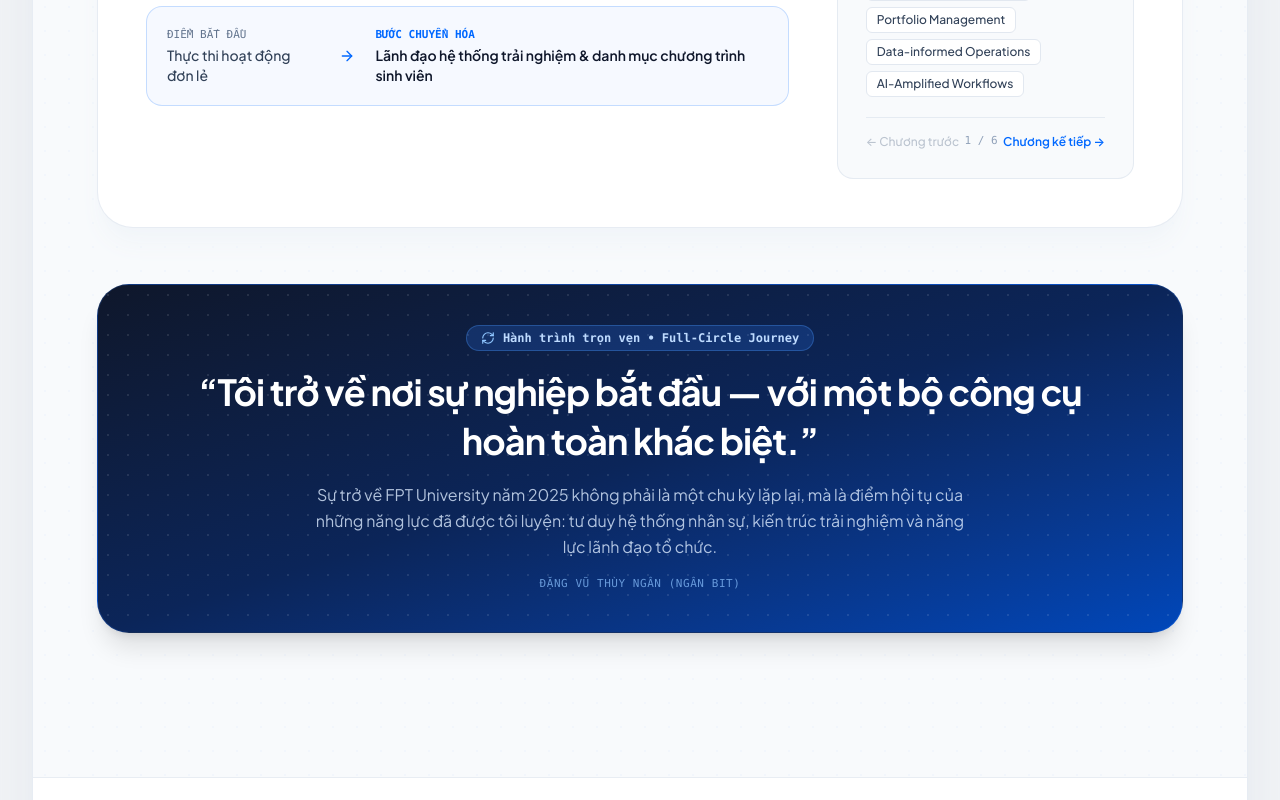
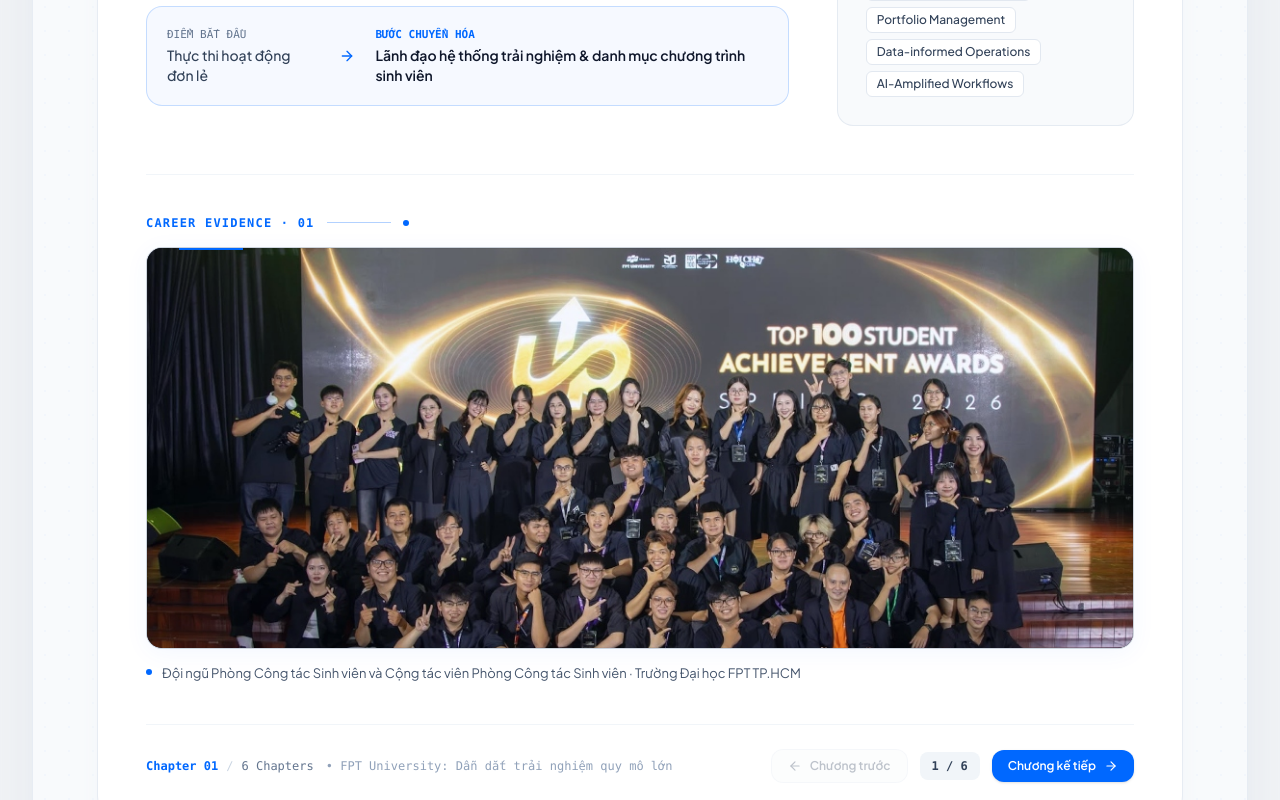
Before and after one commit to nngandang-alt/NganBit-personal-website, a React (Vite) app: page / in a window 1280 px wide. Shown: the part 1880-2680 px from the top of the page. Built offline with nearby package versions, Linux system fonts and the light colour scheme.

Commit message:
feat(story): add reusable visual evidence layout with FPT SRO team photo and bottom navigation

```diff
--- a/src/components/CareerStory.tsx
+++ b/src/components/CareerStory.tsx
@@ -1,7 +1,8 @@
 import React, { useState } from 'react';
 import { CAREER_CHAPTERS, FULL_CIRCLE_QUOTE } from '../data/portfolioData';
 import { Language } from '../types';
-import { Compass, ArrowRight, Lightbulb, ArrowUpRight, CheckCircle2, Sparkles, RefreshCw } from 'lucide-react';
+import { Compass, ArrowRight, ArrowLeft, Lightbulb, ArrowUpRight, CheckCircle2, Sparkles, RefreshCw } from 'lucide-react';
+import { CareerVisualEvidence } from './CareerVisualEvidence';
 
 interface CareerStoryProps {
   lang: Language;
@@ -253,29 +254,51 @@
                 </div>
               </div>
 
-              {/* Chapter navigation buttons */}
-              <div className="flex items-center justify-between pt-4 border-t border-slate-200/80 text-xs">
-                <button
-                  disabled={activeChapterIndex === 0}
-                  onClick={() => setActiveChapterIndex(Math.max(0, activeChapterIndex - 1))}
-                  className="text-slate-500 hover:text-slate-800 disabled:opacity-40 disabled:cursor-not-allowed font-medium cursor-pointer"
-                >
-                  ← {lang === 'vi' ? 'Chương trước' : 'Previous'}
-                </button>
-                <span className="text-slate-400 font-mono text-[11px]">
-                  {activeChapterIndex + 1} / {CAREER_CHAPTERS.length}
-                </span>
-                <button
-                  disabled={activeChapterIndex === CAREER_CHAPTERS.length - 1}
-                  onClick={() => setActiveChapterIndex(Math.min(CAREER_CHAPTERS.length - 1, activeChapterIndex + 1))}
-                  className="text-[#0068FF] hover:text-[#0052CC] disabled:opacity-40 disabled:cursor-not-allowed font-semibold cursor-pointer"
-                >
-                  {lang === 'vi' ? 'Chương kế tiếp' : 'Next Chapter'} →
-                </button>
+            </div>
+
+          </div>
+
+          {/* ============================================================== */}
+          {/* VISUAL EVIDENCE SECTION (Full usable content width) */}
+          {/* ============================================================== */}
+          {activeChapter.visualEvidence && (
+            <CareerVisualEvidence evidence={activeChapter.visualEvidence} lang={lang} />
+          )}
+
+          {/* ============================================================== */}
+          {/* CHAPTER NAVIGATION BAR (Full card width at bottom) */}
+          {/* ============================================================== */}
+          <div className="mt-8 sm:mt-10 pt-6 border-t border-slate-100 flex flex-col sm:flex-row items-center justify-between gap-4">
+            <div className="flex items-center gap-2 text-xs text-slate-500 font-mono">
+              <span className="font-bold text-[#0068FF]">Chapter {activeChapter.number}</span>
+              <span className="text-slate-300">/</span>
+              <span>{CAREER_CHAPTERS.length} Chapters</span>
+              <span className="text-slate-400 hidden md:inline ml-1">• {activeChapter.title[lang]}</span>
+            </div>
+
+            <div className="flex items-center justify-between sm:justify-end gap-3 w-full sm:w-auto">
+              <button
+                disabled={activeChapterIndex === 0}
+                onClick={() => setActiveChapterIndex(Math.max(0, activeChapterIndex - 1))}
+                className="inline-flex items-center gap-2 px-3.5 sm:px-4 py-2 rounded-xl text-xs font-semibold text-slate-600 hover:text-slate-900 bg-slate-50 hover:bg-slate-100 border border-slate-200/80 transition-all disabled:opacity-35 disabled:cursor-not-allowed cursor-pointer"
+              >
+                <ArrowLeft className="w-3.5 h-3.5" />
+                <span>{lang === 'vi' ? 'Chương trước' : 'Previous'}</span>
+              </button>
+
+              <div className="px-3 py-1.5 rounded-lg bg-slate-100 font-mono text-xs font-bold text-slate-700">
+                {activeChapterIndex + 1} / {CAREER_CHAPTERS.length}
               </div>
 
+              <button
+                disabled={activeChapterIndex === CAREER_CHAPTERS.length - 1}
+                onClick={() => setActiveChapterIndex(Math.min(CAREER_CHAPTERS.length - 1, activeChapterIndex + 1))}
+                className="inline-flex items-center gap-2 px-3.5 sm:px-4 py-2 rounded-xl text-xs font-semibold text-white bg-[#0068FF] hover:bg-[#0055D4] shadow-sm transition-all disabled:opacity-35 disabled:cursor-not-allowed cursor-pointer"
+              >
+                <span>{lang === 'vi' ? 'Chương kế tiếp' : 'Next Chapter'}</span>
+                <ArrowRight className="w-3.5 h-3.5" />
+              </button>
             </div>
-
           </div>
 
         </div>
--- /dev/null
+++ b/src/components/CareerVisualEvidence.tsx
@@ -0,0 +1,57 @@
+import React from 'react';
+import { CareerVisualEvidenceData, Language } from '../types';
+
+interface CareerVisualEvidenceProps {
+  evidence: CareerVisualEvidenceData;
+  lang: Language;
+}
+
+export const CareerVisualEvidence: React.FC<CareerVisualEvidenceProps> = ({ evidence, lang }) => {
+  return (
+    <div className="w-full mt-10 sm:mt-12 pt-8 sm:pt-10 border-t border-slate-100">
+      {/* 1. Chapter Identifier / Micro-label (Above image, understated, technical typography) */}
+      <div className="flex items-center gap-3 mb-3.5 sm:mb-4">
+        <span className="text-[11px] sm:text-xs font-mono font-bold tracking-widest text-[#0068FF] uppercase">
+          CAREER EVIDENCE · {evidence.number}
+        </span>
+        <div className="h-px w-10 sm:w-16 bg-[#0068FF]/30" />
+        <span className="w-1.5 h-1.5 rounded-full bg-[#0068FF]" />
+      </div>
+
+      {/* 2. Visual Frame Container */}
+      <div className="relative w-full rounded-2xl overflow-hidden border border-slate-200/90 shadow-[0_4px_24px_rgba(0,104,255,0.05)] bg-slate-900 group">
+        {/* Subtle technical graphic signature: clean 1-detail top accent line */}
+        <div className="absolute top-0 left-6 sm:left-8 w-12 sm:w-16 h-[2px] bg-[#0068FF] z-10" />
+
+        {/* Responsive Image Box (16:6.5 on Desktop, 16:7.5 on Tablet, 4:3 on Mobile) */}
+        <div
+          className={`w-full overflow-hidden ${
+            evidence.aspectRatioClass || 'aspect-[4/3] sm:aspect-[16/7.5] md:aspect-[16/7] lg:aspect-[16/6.5]'
+          }`}
+        >
+          <img
+            src={evidence.src}
+            alt={evidence.alt[lang]}
+            className="w-full h-full object-cover transition-transform duration-700 ease-out group-hover:scale-[1.01]"
+            style={{
+              objectPosition: evidence.objectPosition || 'center 50%',
+            }}
+            loading="lazy"
+          />
+        </div>
+
+        {/* Subtle inner highlight & ultra-soft 4% blue harmonizer tint (never obscure the authentic photo) */}
+        <div className="absolute inset-0 ring-1 ring-inset ring-black/5 pointer-events-none" />
+        <div className="absolute inset-0 bg-[#0068FF]/[0.03] pointer-events-none" />
+      </div>
+
+      {/* 3. Caption directly below the frame (not an overlay, subtle gray with blue dot) */}
+      <div className="mt-3 sm:mt-3.5 flex items-start gap-2.5 text-xs sm:text-[13px] text-slate-500 font-normal leading-relaxed">
+        <span className="w-1.5 h-1.5 rounded-full bg-[#0068FF] shrink-0 mt-1.5" />
+        <p className="m-0 text-slate-600">
+          {evidence.caption[lang]}
+        </p>
+      </div>
+    </div>
+  );
+};
--- a/src/data/portfolioData.ts
+++ b/src/data/portfolioData.ts
@@ -10,6 +10,7 @@
   SelectedWorkItem,
   VerifiedStat,
 } from '../types';
+import careerEvidenceFptSro from '../assets/career-evidence-fpt-sro.jpg';
 
 export const PERSONAL_INFO = {
   fullName: 'ĐẶNG VŨ THÙY NGÂN',
@@ -69,8 +70,8 @@
 
 export const CAREER_CHAPTERS: CareerChapter[] = [
   {
-    id: 'ch-06',
-    number: '06',
+    id: 'ch-01',
+    number: '01',
     period: 'Apr 2025 — Present',
     isCurrent: true,
     title: {
@@ -102,10 +103,23 @@
       'AI-Amplified Workflows',
     ],
     contextHighlight: { vi: 'Chức danh: Head of Student Relations Office (Apr 2025 — Present)', en: 'Official Title: Head of Student Relations Office (Apr 2025 — Present)' },
+    visualEvidence: {
+      number: '01',
+      src: careerEvidenceFptSro,
+      alt: {
+        vi: 'Đội ngũ Phòng Công tác Sinh viên và Cộng tác viên Phòng Công tác Sinh viên · Trường Đại học FPT TP.HCM',
+        en: 'Student Relations Office team and Student Relations collaborators · FPT University HCMC',
+      },
+      caption: {
+        vi: 'Đội ngũ Phòng Công tác Sinh viên và Cộng tác viên Phòng Công tác Sinh viên · Trường Đại học FPT TP.HCM',
+        en: 'Student Relations Office team and Student Relations collaborators · FPT University HCMC',
+      },
+      objectPosition: 'center 50%',
+    },
   },
   {
-    id: 'ch-05',
-    number: '05',
+    id: 'ch-02',
+    number: '02',
     period: 'Jul 2024 — Mar 2025',
     title: {
       vi: 'transcosmos Vietnam: Vượt trên văn hóa — Kiến tạo hệ thống',
@@ -131,8 +145,8 @@
     contextHighlight: { vi: 'Official Title: Senior Specialist, Organizational Development', en: 'Official Title: Senior Specialist, Organizational Development' },
   },
   {
-    id: 'ch-04',
-    number: '04',
+    id: 'ch-03',
+    number: '03',
     period: '2023 — 2024',
     title: {
       vi: 'Savvycom: Mở rộng sang People & Culture toàn diện',
@@ -158,8 +172,8 @@
     contextHighlight: { vi: 'Official Title: People & Culture Lead', en: 'Official Title: People & Culture Lead' },
   },
   {
-    id: 'ch-03',
-    number: '03',
+    id: 'ch-04',
+    number: '04',
     period: '2020 — 2023',
     internalProgression: 'F88 → CMC → Vua Nệm',
     title: {
@@ -186,8 +200,8 @@
     contextHighlight: { vi: 'Tiến trình nội bộ: F88 → CMC → Vua Nệm (Acting Internal Communication Lead)', en: 'Internal Progression: F88 → CMC → Vua Nệm (Acting Internal Communication Lead)' },
   },
   {
-    id: 'ch-02',
-    number: '02',
+    id: 'ch-05',
+    number: '05',
     period: '2019 — 2020',
     title: {
       vi: 'Bellsystem24-Hoasao: Định hình bản sắc trong truyền thông',
@@ -213,8 +227,8 @@
     contextHighlight: { vi: 'Official Title: Internal Communication Specialist', en: 'Official Title: Internal Communication Specialist' },
   },
   {
-    id: 'ch-01',
-    number: '01',
+    id: 'ch-06',
+    number: '06',
     period: '2018 — 2019',
     title: {
       vi: 'FPT University: Nơi mọi thứ bắt đầu',
--- a/src/types.ts
+++ b/src/types.ts
@@ -13,6 +13,15 @@
   category: 'portrait' | 'case-cover' | 'event' | 'material' | 'framework' | 'report';
   recommendedRatio: '4:5' | '16:9' | '4:3' | 'original';
   placeholderHint: { vi: string; en: string };
+}
+
+export interface CareerVisualEvidenceData {
+  number: string;
+  src: string;
+  alt: { vi: string; en: string };
+  caption: { vi: string; en: string };
+  objectPosition?: string;
+  aspectRatioClass?: string;
 }
 
 export interface CareerChapter {
@@ -31,6 +40,7 @@
   contextHighlight?: { vi: string; en: string };
   internalProgression?: string;
   isCurrent?: boolean;
+  visualEvidence?: CareerVisualEvidenceData;
 }
 
 export interface ExperienceRole {
```
Also changed, not shown: src/assets/career-evidence-fpt-sro.jpg (added).
